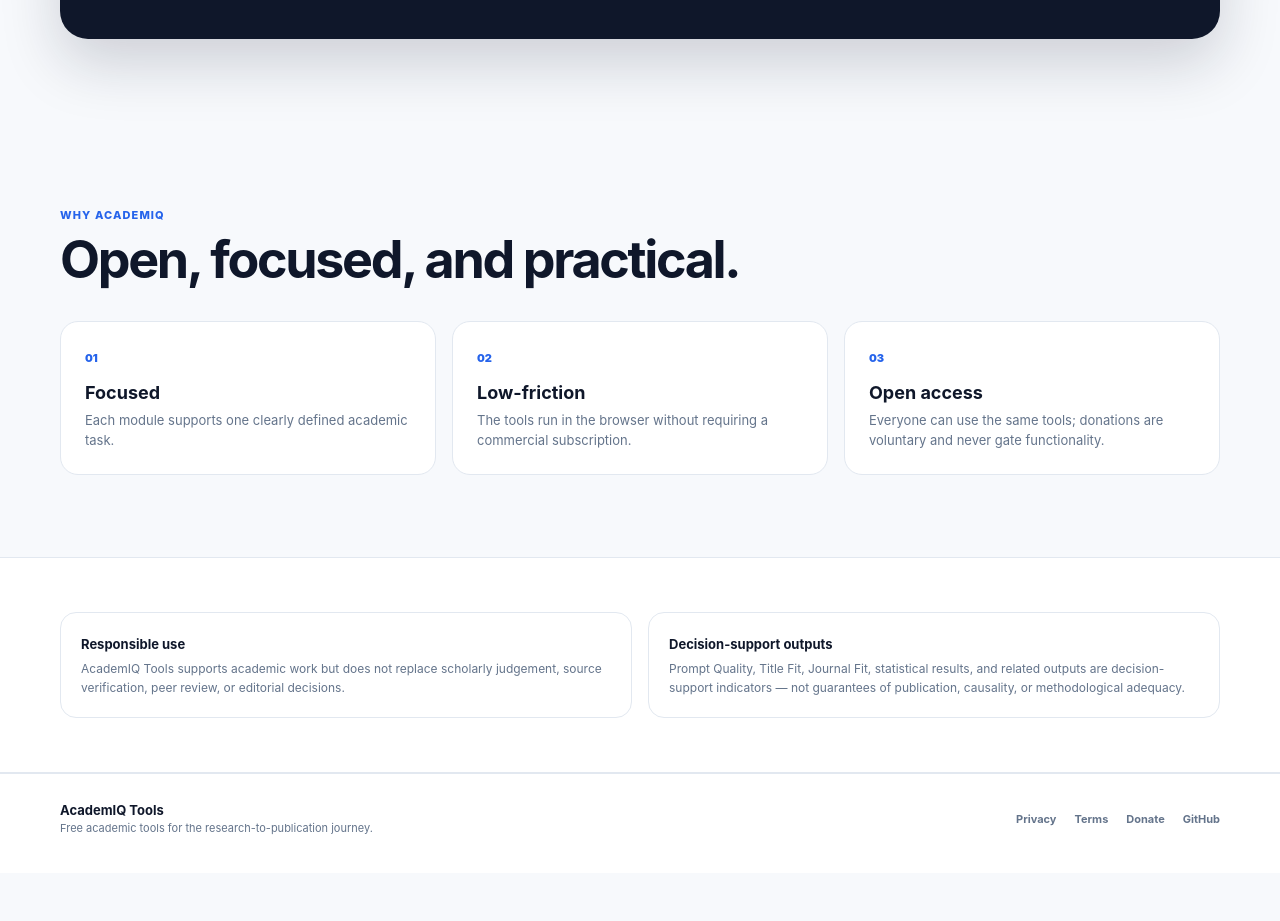
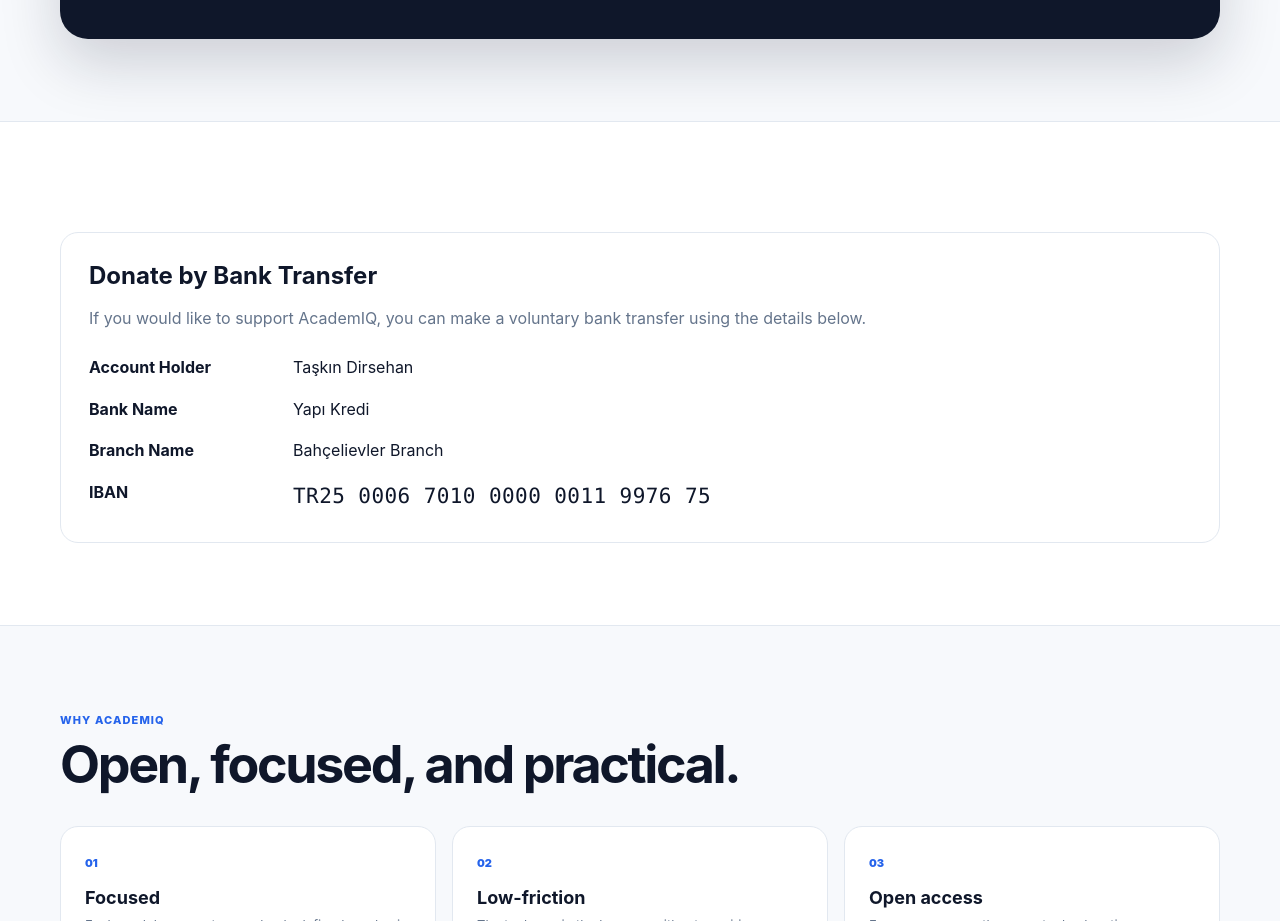
Before and after one commit to tdirsehan/academiq, a plain HTML site: page index.html in a window 1280 px wide. Shown: the part 3704-4625 px from the top of the page. Before the commit the page ends 4577 px from the top, so only its background shows below. Drawn offline with Linux system fonts and the light colour scheme.

Commit message:
Show English bank transfer details from all Donate links

```diff
--- a/index.html
+++ b/index.html
@@ -22,6 +22,15 @@
 .open-badge{display:inline-flex;align-items:center;gap:7px;margin-top:14px;padding:7px 10px;border:1px solid #cfe0f4;border-radius:999px;background:#f6fbff;color:#24527a;font-size:11px;font-weight:800}
 @media(max-width:980px){.research-journey-grid{grid-template-columns:repeat(2,1fr)}}
 @media(max-width:620px){.research-journey-grid{grid-template-columns:1fr}.journey-card{min-height:auto}}
+
+#donate{scroll-margin-top:100px}
+.donation-details{margin-top:28px;padding:28px;border:1px solid var(--line);border-radius:18px;background:#fff;color:var(--navy)}
+.donation-details h3{margin:0 0 10px;font-size:24px}
+.donation-details p{font-size:16px;line-height:1.6;color:var(--muted)}
+.donation-details dl{display:grid;grid-template-columns:minmax(120px,180px) minmax(0,1fr);gap:16px 24px;margin:24px 0 0;font-size:16px;line-height:1.6}
+.donation-details dt{font-weight:700}.donation-details dd{margin:0;overflow-wrap:anywhere}
+.donation-details .iban{font-family:ui-monospace,SFMono-Regular,Consolas,monospace;font-size:clamp(16px,2.5vw,21px);letter-spacing:.02em;user-select:all}
+@media(max-width:620px){.donation-details{padding:22px 18px}.donation-details dl{grid-template-columns:1fr;gap:4px}.donation-details dd{margin-bottom:14px}}
 </style>
 </head>
 <body>
@@ -35,7 +44,7 @@
       <a href="#tools">Tools</a>
       <a href="#workflow">Workflow</a>
       <a href="#support">About</a>
-      <a class="nav-button" href="https://github.com/sponsors/tdirsehan" target="_blank" rel="noopener">Donate</a>
+      <a class="nav-button" href="#donate">Donate</a>
     </nav>
   </div>
 </header>
@@ -49,7 +58,7 @@
       <p class="hero-text">From framing an academic task and analysing research data to manuscript positioning, journal targeting, submission, and reviewer response — AcademIQ is freely available to everyone.</p>
       <div class="hero-actions">
         <a class="button button-primary" href="#tools">Open the tools</a>
-        <a class="button button-secondary" href="https://github.com/sponsors/tdirsehan" target="_blank" rel="noopener">Donate</a>
+        <a class="button button-secondary" href="#donate">Donate</a>
       </div>
       <div class="hero-meta">
         <span>7 focused tools</span>
@@ -205,8 +214,23 @@
           <div>No subscription or institutional licence</div>
           <div>Optional community support</div>
         </div>
-        <a class="button button-white" href="https://github.com/sponsors/tdirsehan" target="_blank" rel="noopener">Donate ↗</a>
+        <a class="button button-white" href="#donate">Donate ↗</a>
       </div>
+    </div>
+  </div>
+</section>
+
+<section class="section section-soft" id="donate" aria-labelledby="donation-heading">
+  <div class="container">
+    <div class="donation-details">
+      <h3 id="donation-heading">Donate by Bank Transfer</h3>
+      <p>If you would like to support AcademIQ, you can make a voluntary bank transfer using the details below.</p>
+      <dl>
+        <dt>Account Holder</dt><dd>Taşkın Dirsehan</dd>
+        <dt>Bank Name</dt><dd>Yapı Kredi</dd>
+        <dt>Branch Name</dt><dd>Bahçelievler Branch</dd>
+        <dt>IBAN</dt><dd class="iban">TR25 0006 7010 0000 0011 9976 75</dd>
+      </dl>
     </div>
   </div>
 </section>
@@ -239,7 +263,7 @@
     <div class="footer-links">
       <a href="privacy.html">Privacy</a>
       <a href="terms.html">Terms</a>
-      <a href="https://github.com/sponsors/tdirsehan" target="_blank" rel="noopener">Donate</a>
+      <a href="#donate">Donate</a>
       <a href="https://github.com/tdirsehan" target="_blank" rel="noopener">GitHub</a>
     </div>
   </div>
```
